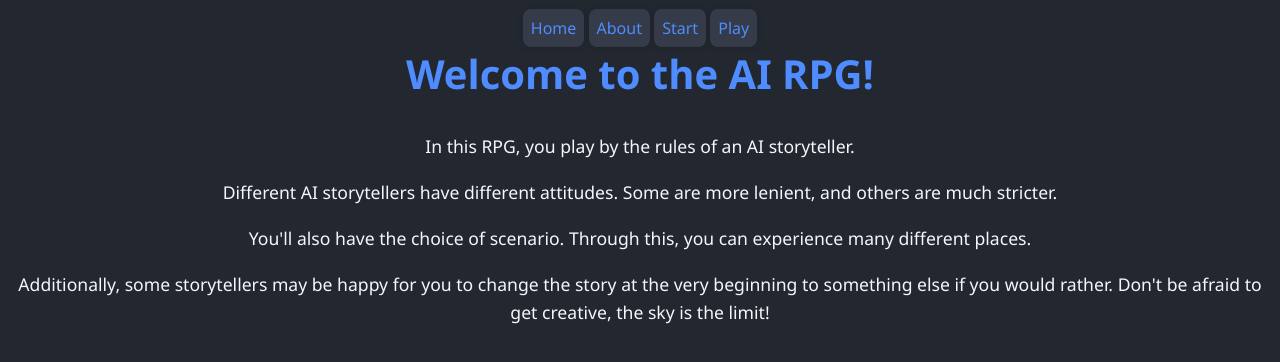
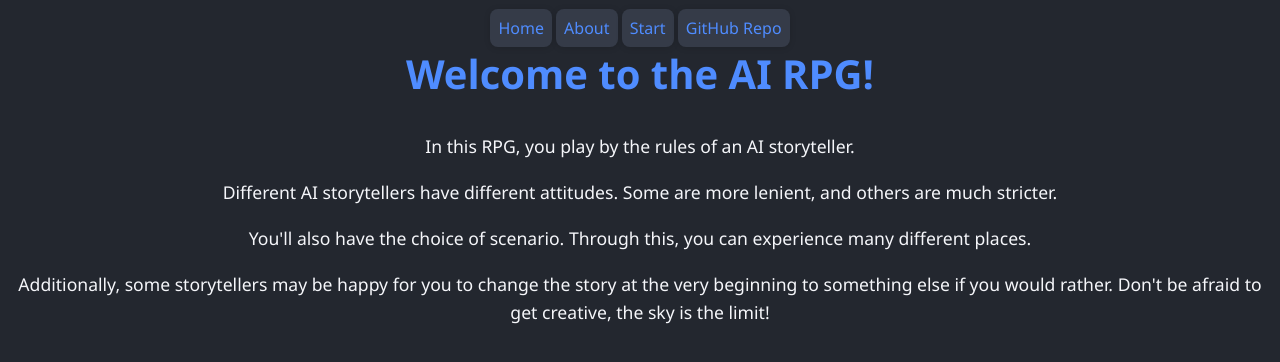
Before and after one commit to ethan-hawksley/ai-rpg, a SvelteKit app: page / in a window 1280 px wide. Shown: the top 362 px of the page. Built offline with nearby package versions, Linux system fonts and the light colour scheme.

Commit message:
Update navigation to link to GitHub repository instead of Play page

```diff
--- a/src/routes/+layout.svelte
+++ b/src/routes/+layout.svelte
@@ -10,7 +10,7 @@
     <a href="{base}/">Home</a>
     <a href="{base}/about">About</a>
     <a href="{base}/start">Start</a>
-    <a href="{base}/play">Play</a>
+    <a href="https://github.com/ethan-hawksley/ai-rpg">GitHub Repo</a>
 </nav>
 
 {@render children()}
```
